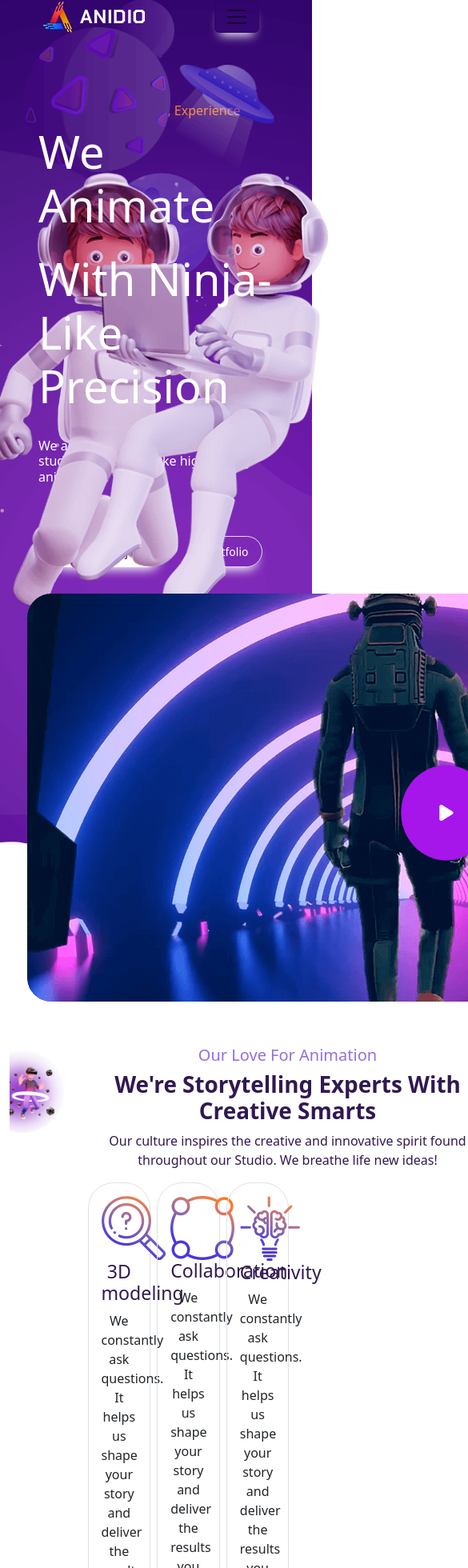
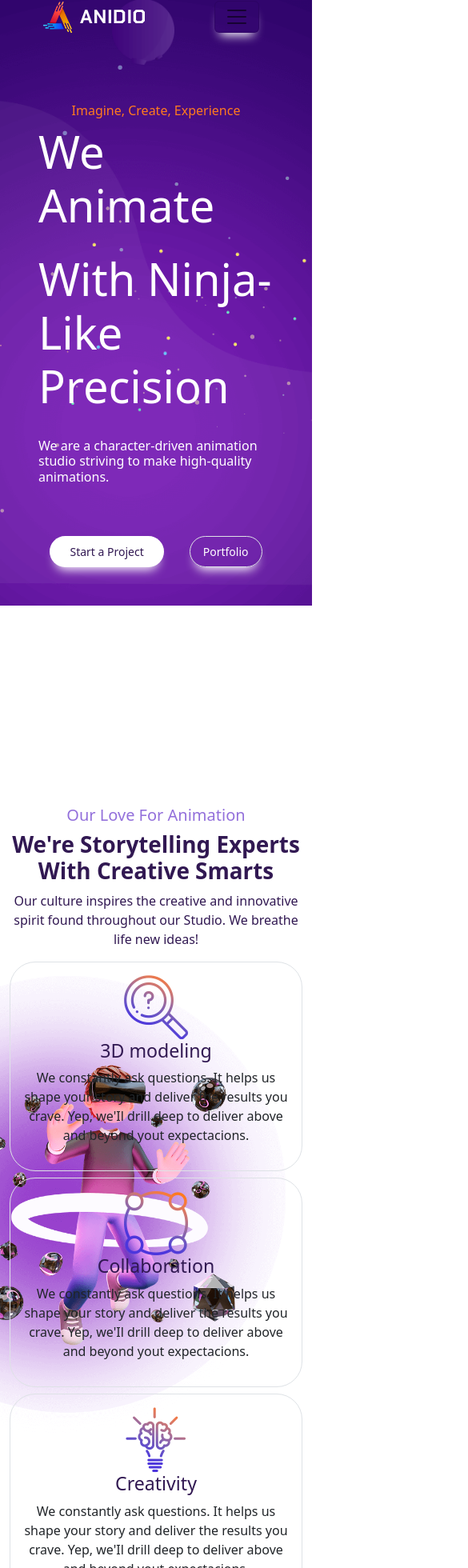
Before and after one commit to davidetaribelli/proj-html-vuejs, a Vue app: page / in a window 390 px wide. Shown: the part 39-1999 px from the top of the page at 80% size, 585 px wide, since content can reach past the window. Built offline with nearby package versions, Linux system fonts and the light colour scheme.

Commit message:
Refactore code

```diff
--- a/src/components/PageHeader.vue
+++ b/src/components/PageHeader.vue
@@ -45,16 +45,16 @@ export default {
         <div class="container">
             <div class="row justify-content-center">
                 <div class="col-sm-12 mx-auto my-0 d-flex flex-column align-items-center p-5">
-                    <img class="globe_1" src="../assets/img/globe1.png" alt="globe-1">
+                    <img class="globe_1 d-none d-md-none d-lg-block " src="../assets/img/globe1.png" alt="globe-1">
                     <h6 class="orange_">Imagine, Create, Experience</h6>
                     <h2 class="text-white">We Animate</h2>
-                    <img class="globe_2" src="../assets/img/globe2.png" alt="globe-2">
-                    <img class="light_" src="../assets/img/light.png" alt="light">
+                    <img class="globe_2  d-none d-md-none d-lg-block " src="../assets/img/globe2.png" alt="globe-2">
+                    <img class="light_ d-none d-md-none d-lg-block " src="../assets/img/light.png" alt="light">
                     <h2 class="text-white my-3">With Ninja-Like Precision</h2>
                     <h6 class="text-white my-3">We are a character-driven animation studio striving to make high-quality
                         animations.</h6>
-                    <img class="leftMan" src="../assets/img/left-man.png" alt="left-man">
-                    <img class="rightMan" src="../assets/img/right-man.png" alt="right-man">
+                    <img class="leftMan d-none d-md-none d-lg-block " src="../assets/img/left-man.png" alt="left-man">
+                    <img class="rightMan d-none d-md-none d-lg-block " src="../assets/img/right-man.png" alt="right-man">
                 </div>
                 <div class="col-sm-12 col-md-4 text-center mb-5">
                     <button type="button" class="btn bg-white btn-sm mx-3 px-4 py-2 rounded-5">Start a Project</button>
@@ -63,7 +63,7 @@ export default {
                 </div>
             </div>
         </div>
-        <div class="container-fluid jumbo_container">
+        <div class="container-fluid jumbo_container d-none d-md-none d-lg-block">
             <div class="jumbo_ mx-auto my-0 rounded-5">
                 <img src="../assets/img/middle.png" alt="middle">
                 <div class="play_ d-flex align-items-center justify-content-center p-5 rounded-circle">
--- a/src/components/PageMain.vue
+++ b/src/components/PageMain.vue
@@ -8,13 +8,9 @@ export default {
     <!-- prima sezione -->
     <section class="one">
         <div class="container">
-            <div class="row">
-                <div class="col-3">
-                    <img src="../assets/img/smart.png" alt="smart">
-                </div>
-                <div class="col-8">
-                    <div class="row">
-                        <div class="col-10 d-flex flex-column">
+            <div class="row justify-content-center">
+                <!-- titoli e sottotitoli -->
+                <div class="col-12 col-lg-7 d-flex flex-column">
                     <h5 class="title_ text-center fw-light ">Our Love For Animation</h5>
                     <h2 class="title_ text-center fs-1 fw-bold purple_">We're Storytelling Experts With Creative
                         Smarts</h2>
@@ -23,22 +19,23 @@ export default {
                         breathe life new ideas!
                     </p>
                 </div>
-                        <div class="col-12 gap-2 d-flex">
-                            <div class="col-4 border rounded-5 p-3 text-center">
+                <!-- card -->
+                <div class="col-12  d-flex gap-2 flex-wrap justify-content-center">
+                    <div class="col-12 col-lg-3 border rounded-5 p-3 text-center">
                         <img src="../assets/img/smart1.png" alt="smart-1">
                         <h3 class="purple_">3D modeling</h3>
                         <p class="fw-lighter">We constantly ask questions. It helps us shape your story and deliver
                             the results you
                             crave. Yep, we'Il drill deep to deliver above and beyond yout expectacions.</p>
                     </div>
-                            <div class="col-4 border rounded-5 p-3 text-center">
+                    <div class="col-12 col-lg-3 border rounded-5 p-3 text-center">
                         <img src="../assets/img/smart2.png" alt="smart-2">
                         <h3 class="purple_">Collaboration</h3>
                         <p class="fw-lighter">We constantly ask questions. It helps us shape your story and deliver
                             the results you
                             crave. Yep, we'Il drill deep to deliver above and beyond yout expectacions.</p>
                     </div>
-                            <div class="col-4 border rounded-5 p-3 text-center">
+                    <div class="col-12 col-lg-3 border rounded-5 p-3 text-center">
                         <img src="../assets/img/smart3.png" alt="smart-3">
                         <h3 class="purple_">Creativity</h3>
                         <p class="fw-lighter">We constantly ask questions. It helps us shape your story and deliver
@@ -46,10 +43,8 @@ export default {
                             crave. Yep, we'Il drill deep to deliver above and beyond yout expectacions.</p>
                     </div>
                 </div>
-                        <div class="col-12 d-flex flex-row-reverse">
+                <div class="col-12 d-flex flex-row-reverse d-none d-md-none d-lg-flex">
                     <img class="rocket" src="../assets/img/smart4.png" alt="smart-4">
-                        </div>
-                    </div>
                 </div>
             </div>
         </div>
@@ -61,19 +56,22 @@ export default {
         <div class="container-fluid text-center p-5">
             <h2 class="text-white fs-1">Anidio Quick Facts</h2>
             <div class="row gap-4 justify-content-center">
-                <div class="col-2 border rounded-3 d-flex flex-wrap align-items-center justify-content-center p-4">
+                <div class="col-lg-2 border rounded-3 d-flex flex-wrap align-items-center justify-content-center p-4">
                     <h2 class="fw-bolder fs-1 text-white">700+</h2>
                     <small class="orange_">Projects done</small>
                 </div>
-                <div class="col-2 border rounded-3 d-flex flex-wrap align-items-center justify-content-center p-4">
+                <div
+                    class="col-12 col-lg-2 border rounded-3 d-flex flex-wrap align-items-center justify-content-center p-4">
                     <h2 class="fw-bolder fs-1 text-white">250+</h2>
                     <small class="orange_">Happy Clients</small>
                 </div>
-                <div class="col-2 border rounded-3 d-flex flex-wrap align-items-center justify-content-center p-4">
+                <div
+                    class="col-12 col-lg-2 border rounded-3 d-flex flex-wrap align-items-center justify-content-center p-4">
                     <h2 class="fw-bolder fs-1 text-white">25+</h2>
                     <small class="orange_">Team Members</small>
                 </div>
-                <div class="col-2 border rounded-3 d-flex flex-wrap align-items-center justify-content-center p-4">
+                <div
+                    class="col-12 col-lg-2 border rounded-3 d-flex flex-wrap align-items-center justify-content-center p-4">
                     <h2 class="fw-bolder fs-1 text-white">12+</h2>
                     <small class="orange_">Yearsn on the market</small>
                 </div>
@@ -106,7 +104,12 @@ export default {
 }
 
 .one {
-    .col-3 {
+    background-image: url(../assets/img/smart.png);
+    background-repeat: no-repeat;
+    background-size: contain;
+    background-position: -10%;
+
+    .col-4 {
         img {
             width: 100%;
         }
@@ -114,10 +117,6 @@ export default {
 
     .purple_ {
         color: $purple;
-    }
-
-    .title_ {
-        width: 500px;
     }
 
     h5 {
@@ -133,8 +132,6 @@ export default {
     .rocket {
         width: 15%;
         height: 75%;
-        position: relative;
-        right: -120px;
     }
 }
 
```
Lines whose indentation alone changed are shown as unchanged.
